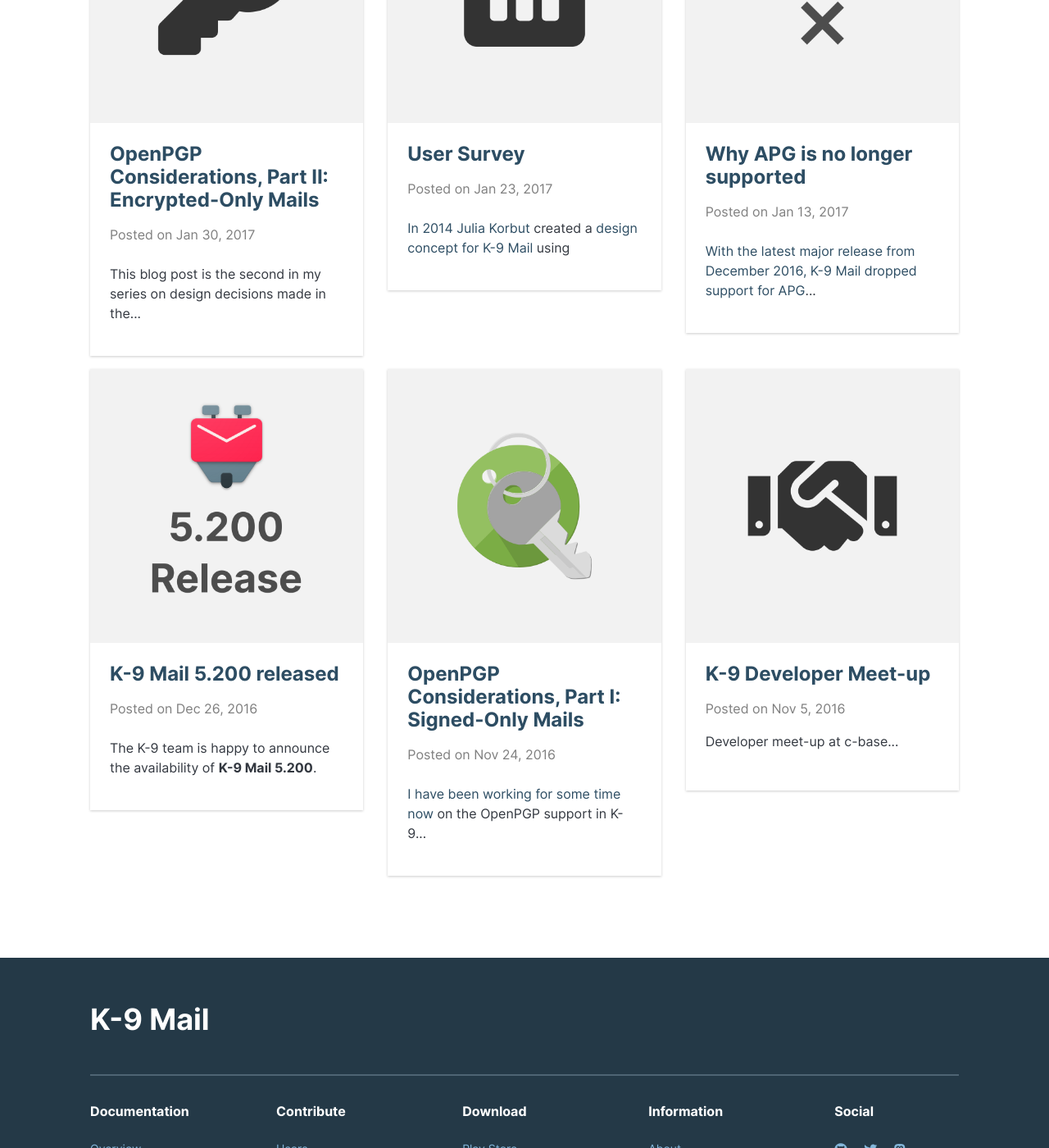
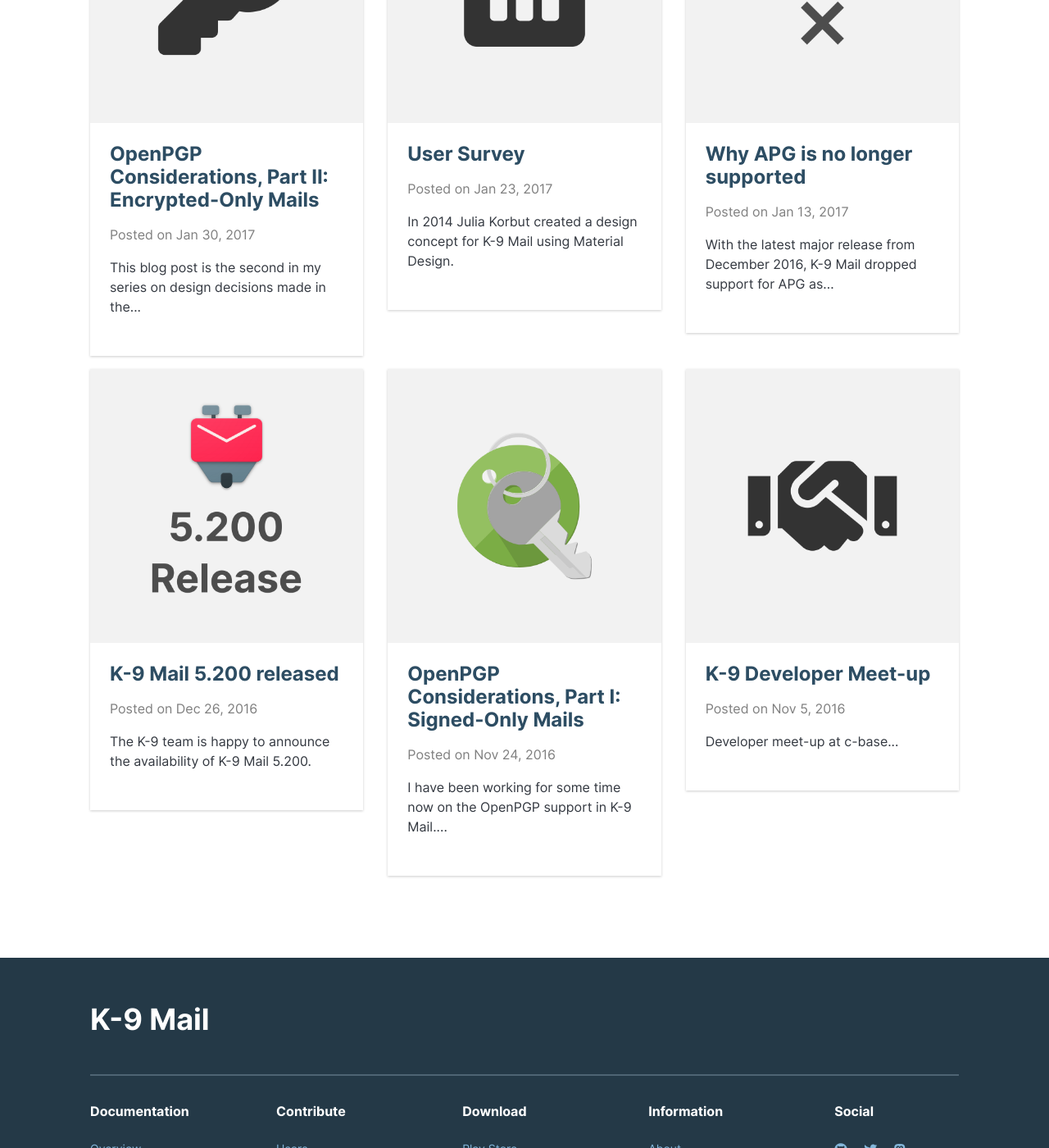
Before and after one commit to k9mail/k9mail.app, a Jekyll site: the page built from blog.html, in a window 1280 px wide and 1400 px high, scrolled down 1202 px. Shown: the whole window at 82% size. Built offline with Jekyll 4.4.1, drawn with Linux system fonts in a browser that asks for light colours; some of the changed text lies outside the part shown.

Commit message:
Generate proper HTML for blog post listing

```diff
--- a/blog.html
+++ b/blog.html
@@ -23,14 +23,13 @@ title: Blog
 
                           <h3 class="text-slate"><strong>{{ post.title }}</strong></h3>
                           <p class="text-muted">Posted on {{ post.date | date: "%b %-d, %Y" }}</p>
-                          <p class="mb-3">{{ post.excerpt | truncatewords: 15 }}</p>
+                          <p class="mb-3">{{ post.excerpt | strip_html | truncatewords: 15 }}</p>
 
                         </div>
                       </div>
                     </a>
                     </div>
                 {% endfor %}
-            </div>
         </div>
     </div>
 </div>
```
